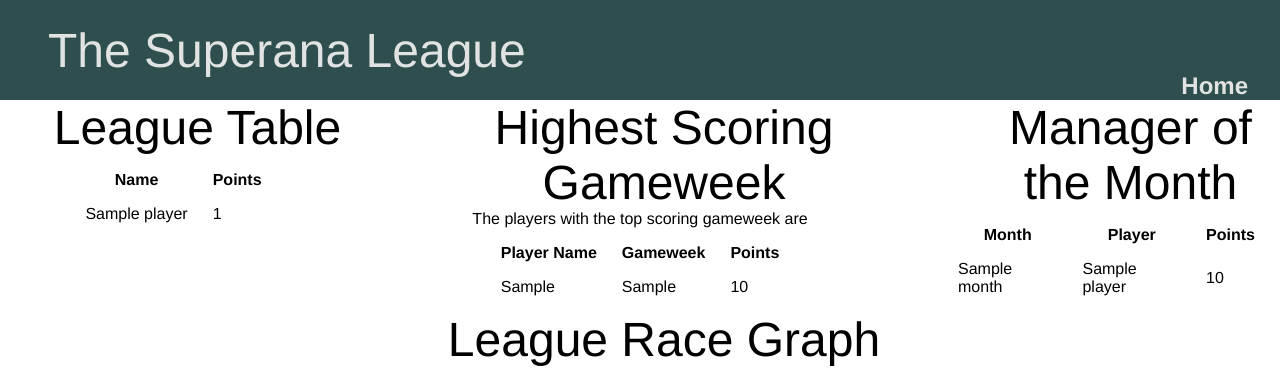
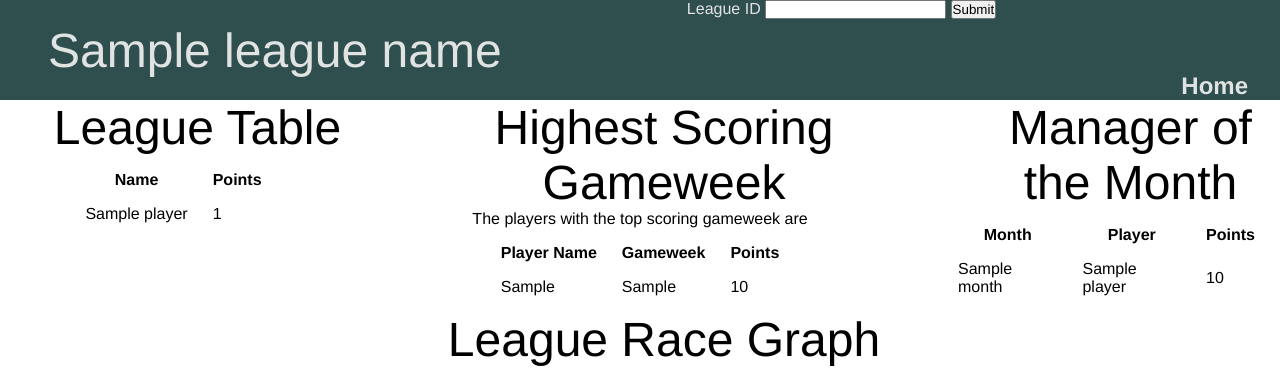
Before and after one commit to Chigzzer/FPL-mini-league, a Flask app: template templates/index.html in a window 1280 px wide. Shown: the top 373 px of the page. Run offline with Flask 3, Linux system fonts and the light colour scheme; the template is opened without the code that fills it: most values are stand-ins (such as "Sample title", 1, 10 or a date in 2020).

Commit message:
Updated to inclued ability to change league id

```diff
--- a/app.py
+++ b/app.py
@@ -10,18 +10,16 @@ app = Flask(__name__)
 app.config['Debug'] = True
 
 
-@app.route("/")
-def index():
-
+def generate_graph(players_dic):
     col = ['black', 'lightcoral', 'red', 'sandybrown', 'tan', 'olive', 'yellow', 'olivedrab', 'lawngreen', 'green', 'mediumturquoise', 'cyan', 'steelblue', 'royalblue', 'deeppink']
     col_index = 0
     plt.close()
     plt.margins(0)
-    plt.xticks(range(0, len(data.players_dic[0]['running_points'])))
-    plt.yticks(range(0, data.players_dic[0]['total_points']+50, 25))
+    plt.xticks(range(0, len(players_dic[0]['running_points'])))
+    plt.yticks(range(0, players_dic[0]['total_points']+50, 25))
     plt.xlabel('Gameweek')
     plt.ylabel('Total Points')
-    for player in data.players_dic:
+    for player in players_dic:
         if col_index >= len(col):
             col_index = 0
         points = player['running_points']
@@ -31,30 +29,38 @@ def index():
     plt.legend(bbox_to_anchor=(1.05, 1), loc='upper left', borderaxespad=0)
     plt.savefig('static/plot.png', bbox_inches='tight')
 
-    return render_template("index.html", top_gw_points = data.top_gw_points, top_gw_players = data.top_gw_players, top_gws = data.top_gws, months = data.months, players = data.players_dic)
 
-"""@app.route("/race")
-def race():
-    col = ['black', 'lightcoral', 'red', 'sandybrown', 'tan', 'olive', 'yellow', 'olivedrab', 'lawngreen', 'green', 'mediumturquoise', 'cyan', 'steelblue', 'royalblue', 'deeppink']
-    col_index = 0
-    plt.close()
-    plt.margins(0)
-    plt.xticks(range(0, len(data.players_dic[0]['running_points'])))
-    plt.yticks(range(0, data.players_dic[0]['total_points']+50, 25))
-    plt.xlabel('Gameweek')
-    plt.ylabel('Total Points')
-    for player in data.players_dic:
-        print(col_index)
-        print(col[col_index])
-        if col_index >= len(col):
-            col_index = 0
-        points = player['running_points']
-        plt.plot(points, label = player['name'], color = col[col_index])
-        col_index += 1
+@app.route("/")
+def index(l_id = 5154):
+    data_results = data.find_league_data(l_id) # player_dic, top_gws, top_gw_players, top_gw_points, months, league name Superana league 5154
+    players_dic = data_results[0]
+    top_gws = data_results[1]
+    top_gw_players = data_results[2]
+    top_gw_points = data_results[3]
+    months = data_results[4]
+    league_name = data_results[5]
 
-    plt.legend(bbox_to_anchor=(1.05, 1), loc='upper left', borderaxespad=0)
-    plt.savefig('static/plot.png', bbox_inches='tight')
-    return render_template("race.html", players = data.players_dic)"""
+    generate_graph(players_dic)
+
+    return render_template("index.html", top_gw_points = top_gw_points, top_gw_players = top_gw_players, top_gws = top_gws, months = months, players = players_dic, league_name = league_name)
+
+@app.route('/', methods=['POST'])
+def index_league():
+    if not request.form.get('League ID'):
+        print('worked')
+        return redirect('/')
+    league_id = request.form.get('League ID')
+    data_results = data.find_league_data(league_id) # player_dic, top_gws, top_gw_players, top_gw_points, months, league name Superana league 5154
+    players_dic = data_results[0]
+    top_gws = data_results[1]
+    top_gw_players = data_results[2]
+    top_gw_points = data_results[3]
+    months = data_results[4]
+    league_name = data_results[5]
+
+    generate_graph(players_dic)
+
+    return render_template("index.html", top_gw_points = top_gw_points, top_gw_players = top_gw_players, top_gws = top_gws, months = months, players = players_dic, league_name = league_name)
 
 if __name__ == '__main__':
     app.run(host='0.0.0.0', debug=True)
--- a/templates/index.html
+++ b/templates/index.html
@@ -3,6 +3,8 @@
 {% block title %}
 <title>Home</title>
 {% endblock %}
+
+{% block header %} {{league_name}} {% endblock %}
 
 {% block body %}
 <div id="main-body">
@@ -27,7 +29,7 @@
     <div id="top-gw">
         <div class="title">Highest Scoring Gameweek</div>
         <div class="text">The players with the top scoring gameweek are</div>
-        {% for index in  range(top_gw_players | length) %}
+
 
         <table id="hsg-table" class="table">
             <tr>
@@ -35,13 +37,16 @@
                 <th>Gameweek</th>
                 <th>Points</th>
             </tr>
+            {% for index in  range(top_gw_players | length) %}
             <tr>
-                <td>{{top_gw_players[index]}}</td>
-                <td>{{top_gws[index]}}</td>
-                <td>{{top_gw_points}}</td>
+                <td><div>{{top_gw_players[index]}}</div></td>
+                <td><div>{{top_gws[index]}}</div></td>
+                {% if index == 0 %}
+                    <td id="top-gw-points" rowspan= "0"><div>{{top_gw_points}}</div></td>
+                {% endif %}
             </tr>
+            {% endfor %}
         </table>
-        {% endfor %}
     </div>
 
 
--- a/templates/template.html
+++ b/templates/template.html
@@ -9,7 +9,14 @@
 </head>
 <body>
     <div class="header">
-        <div class="title"><p>The Superana League</p></div>
+        <div class="title"><p>{% block header %}{% endblock %}</p></div>
+        <div class="league-id">
+            <form method="post">
+                <label for="League ID">League ID</label>
+                <input type="number" name="League ID" id="league-id">
+                <button type="submit">Submit</button>
+            </form>
+        </div>
         <div class="links">
             <a href="/">Home</a>
             <!---<a href="race">League Race</a>>--->
--- /dev/null
+++ b/test.py
@@ -0,0 +1,5 @@
+import data
+
+y = data.find_league_data(5154)
+for i in y:
+    print(i)
```
Also changed, not shown: data.py (+92 -83 lines), static/styles.css (line endings or trailing spaces).
